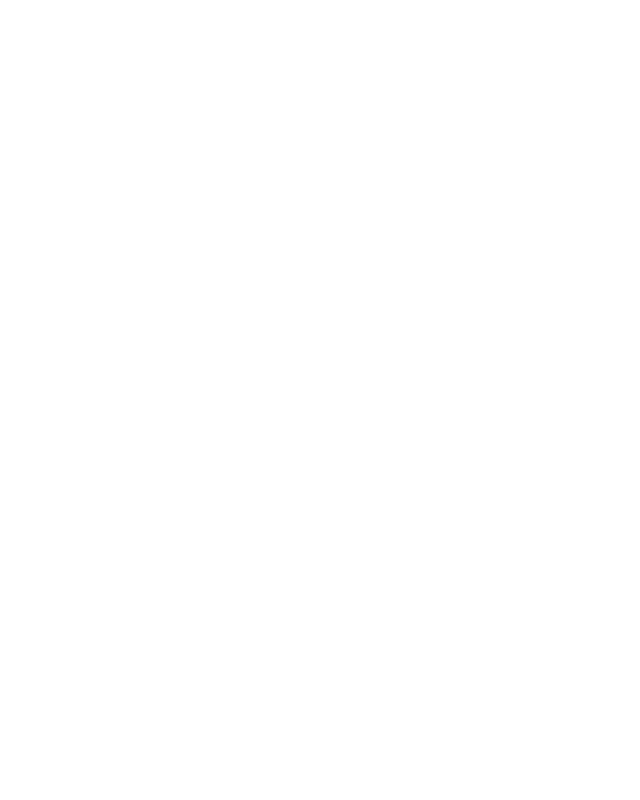
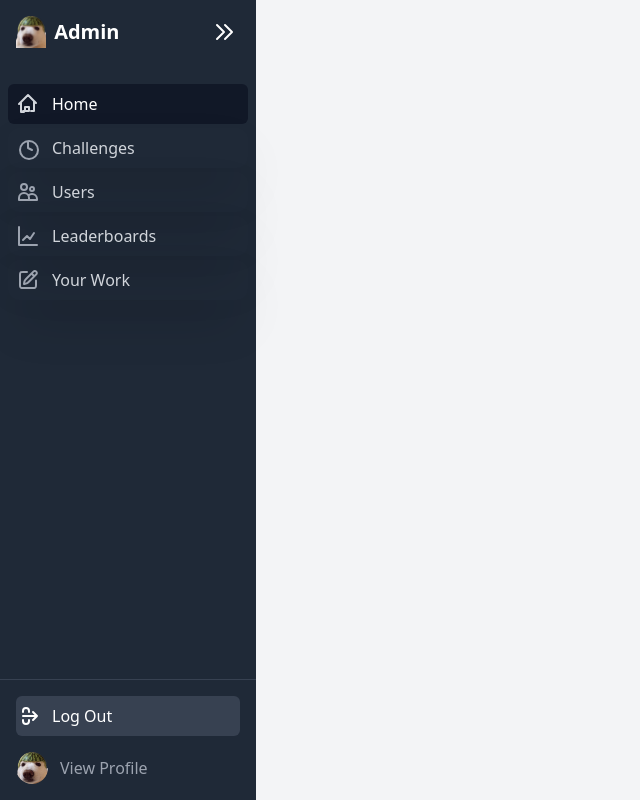
Before and after one commit to leapwithluvi/TracePersonal, a React (Create React App) app in the folder frontend/: page /work in a window 1280 px wide. Before the commit this address had no page. Shown: the whole page, without its empty margins (0-640 px from the left). Built offline with nearby package versions, Linux system fonts and the light colour scheme.

Commit message:
Menambahkan Progress challenge dan membuat halaman progress challenge

```diff
--- a/frontend/src/App.js
+++ b/frontend/src/App.js
@@ -18,6 +18,9 @@
 // leaderboard
 import Leaderboard from "./pages/Leaderboard";
 import TopTeams from "./pages/TopTeams";
+
+// work
+import Work from "./pages/work";
 
 // datas: user, team, role, challenge
 // user
@@ -66,6 +69,10 @@
           <Route path="/leaderboards" element={<Leaderboard />} />
           <Route path="/leaderboards/top-teams" element={<TopTeams />} />
 
+          {/* Work */}
+          <Route path="/work" element={<Work />} />
+
+
           {/* Datas: User, Team, Role, Challenge */}
           {/* user */}
           <Route path="/users" element={<Users />} />
--- a/frontend/src/components/Navbar.jsx
+++ b/frontend/src/components/Navbar.jsx
@@ -163,6 +163,31 @@
             )}
           </NavLink>
 
+          <NavLink
+            to="/work"
+            className="group flex items-center px-2 py-2 text-base font-medium rounded-md text-gray-300 hover:bg-gray-700 hover:text-white  shadow-2xl rounded-xl transform transition-all duration-300 hover:scale-[1.01] animate-fade-in"
+          >
+            <svg
+              className="mr-3 h-6 w-6 text-gray-400"
+              fill="none"
+              stroke="currentColor"
+              strokeWidth="2"
+              viewBox="0 0 24 24"
+              // xmlns="http://www.w3.org/2000/svg"
+            >
+              <path
+                d="M11 4H7.2C6.0799 4 5.51984 4 5.09202 4.21799C4.71569 4.40974 4.40973 4.7157 4.21799 5.09202C4 5.51985 4 6.0799 4 7.2V16.8C4 17.9201 4 18.4802 4.21799 18.908C4.40973 19.2843 4.71569 19.5903 5.09202 19.782C5.51984 20 6.0799 20 7.2 20H16.8C17.9201 20 18.4802 20 18.908 19.782C19.2843 19.5903 19.5903 19.2843 19.782 18.908C20 18.4802 20 17.9201 20 16.8V12.5M15.5 5.5L18.3284 8.32843M10.7627 10.2373L17.411 3.58902C18.192 2.80797 19.4584 2.80797 20.2394 3.58902C21.0205 4.37007 21.0205 5.6364 20.2394 6.41745L13.3774 13.2794C12.6158 14.0411 12.235 14.4219 11.8012 14.7247C11.4162 14.9936 11.0009 15.2162 10.564 15.3882C10.0717 15.582 9.54378 15.6885 8.48793 15.9016L8 16L8.04745 15.6678C8.21536 14.4925 8.29932 13.9048 8.49029 13.3561C8.65975 12.8692 8.89125 12.4063 9.17906 11.9786C9.50341 11.4966 9.92319 11.0768 10.7627 10.2373Z"
+                stroke-linecap="round"
+                stroke-linejoin="round"
+              />
+            </svg>
+            {!collapsed && (
+              <span className="sidebar-text  shadow-2xl rounded-xl transform transition-all duration-300 hover:scale-[1.01] animate-fade-in">
+                Your Work
+              </span>
+            )}
+          </NavLink>
+
           {/* Datas Dropdown */}
           {user && user.role.toLowerCase() === "admin" && (
             <div>
--- /dev/null
+++ b/frontend/src/components/YourWork.jsx
@@ -0,0 +1,11 @@
+import React from "react";
+
+const YourWork = () => {
+  return (
+    <div>
+
+    </div>
+  );
+};
+
+export default YourWork;
--- /dev/null
+++ b/frontend/src/pages/work.jsx
@@ -0,0 +1,13 @@
+import React from 'react'
+import Layout from './Layout'
+import YourWork from '../components/YourWork'
+
+const work = () => {
+  return (
+    <Layout>
+      <YourWork />
+    </Layout>
+  )
+}
+
+export default work
```
